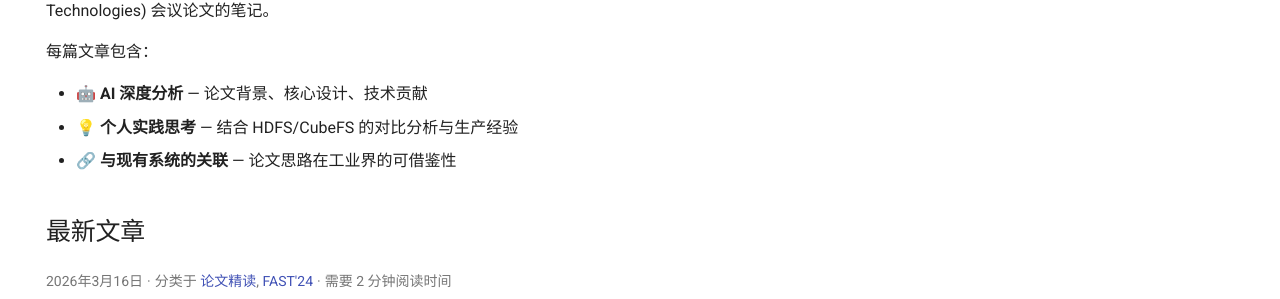
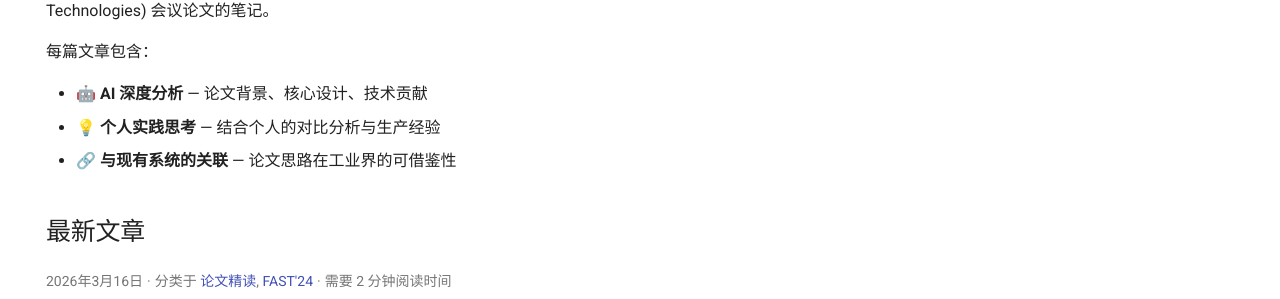
Before and after one commit to liubingxing/storage-paper-daily, an MkDocs documentation site: the page built from docs/index.md, in a window 1280 px wide and 900 px high. Shown: the part 324-623 px from the top of the window. Built offline with MkDocs 1.6.1 and Material for MkDocs 9.7.7, drawn with Linux system fonts in a browser that asks for light colours.

```diff
--- a/docs/index.md
+++ b/docs/index.md
@@ -15,7 +15,7 @@
 每篇文章包含：
 
 - 🤖 **AI 深度分析** — 论文背景、核心设计、技术贡献
-- 💡 **个人实践思考** — 结合 HDFS/CubeFS 的对比分析与生产经验
+- 💡 **个人实践思考** — 结合个人的对比分析与生产经验
 - 🔗 **与现有系统的关联** — 论文思路在工业界的可借鉴性
 
 ## 最新文章
```
Also changed, not shown: 1 other file.
